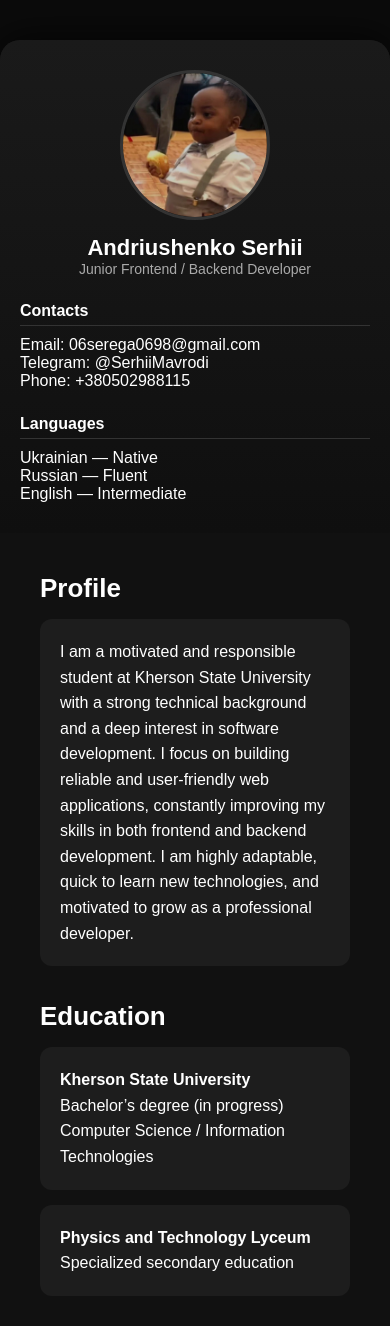
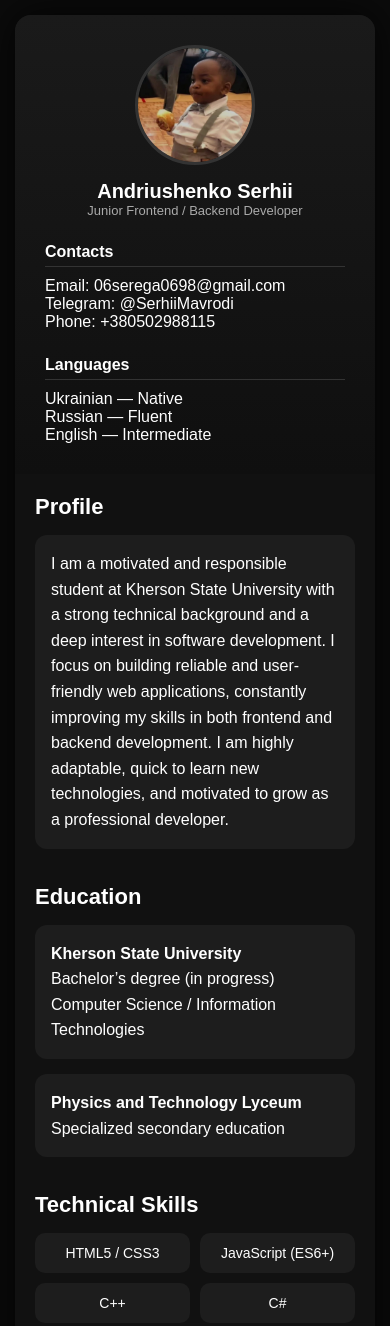
Before and after one commit to 9469Serega/Resyme, a plain HTML site: page index.html in a window 390 px wide. Shown: the top 1326 px of the page. Drawn offline with Linux system fonts and the light colour scheme.

Commit message:
Update style.css

```diff
--- a/style.css
+++ b/style.css
@@ -10,7 +10,7 @@
     color: #fff;
 }
 
-/* LAYOUT */
+/* ===== LAYOUT ===== */
 .layout {
     display: flex;
     max-width: 1200px;
@@ -21,11 +21,12 @@
     overflow: hidden;
 }
 
-/* SIDEBAR */
+/* ===== SIDEBAR ===== */
 .sidebar {
     width: 320px;
     background: linear-gradient(180deg, #1a1a1a, #0f0f0f);
     padding: 30px 20px;
+    flex-shrink: 0;
 }
 
 .sidebar h1 {
@@ -62,7 +63,7 @@
     padding-bottom: 5px;
 }
 
-/* MAIN */
+/* ===== MAIN ===== */
 .main {
     flex: 1;
     padding: 40px;
@@ -77,7 +78,7 @@
     margin-bottom: 15px;
 }
 
-/* CARDS */
+/* ===== CARDS ===== */
 .card {
     background: rgba(255,255,255,0.05);
     padding: 20px;
@@ -86,7 +87,7 @@
     margin-bottom: 15px;
 }
 
-/* SKILLS */
+/* ===== SKILLS ===== */
 .skills {
     display: grid;
     grid-template-columns: repeat(auto-fill, minmax(160px, 1fr));
@@ -100,18 +101,80 @@
     text-align: center;
 }
 
-/* LIST */
+/* ===== LIST ===== */
 .card ul {
     padding-left: 20px;
 }
 
-/* MOBILE */
+/* =========================
+   📱 ADAPTIVE (TABLET)
+   ========================= */
 @media (max-width: 900px) {
     .layout {
         flex-direction: column;
+        margin: 20px;
     }
 
     .sidebar {
         width: 100%;
+        padding: 30px;
+    }
+
+    .main {
+        padding: 30px;
     }
 }
+
+/* =========================
+   📱 MOBILE
+   ========================= */
+@media (max-width: 600px) {
+    .layout {
+        margin: 15px;
+        border-radius: 16px;
+    }
+
+    .avatar {
+        width: 120px;
+        height: 120px;
+    }
+
+    .sidebar h1 {
+        font-size: 20px;
+    }
+
+    .job-title {
+        font-size: 13px;
+    }
+
+    .main {
+        padding: 20px;
+    }
+
+    .main h2 {
+        font-size: 22px;
+    }
+
+    .card {
+        padding: 16px;
+    }
+
+    .skills {
+        grid-template-columns: repeat(auto-fill, minmax(130px, 1fr));
+        gap: 10px;
+    }
+
+    .skill {
+        padding: 12px;
+        font-size: 14px;
+    }
+}
+
+/* =========================
+   🖥️ LARGE SCREENS
+   ========================= */
+@media (min-width: 1400px) {
+    .layout {
+        max-width: 1400px;
+    }
+}
```
